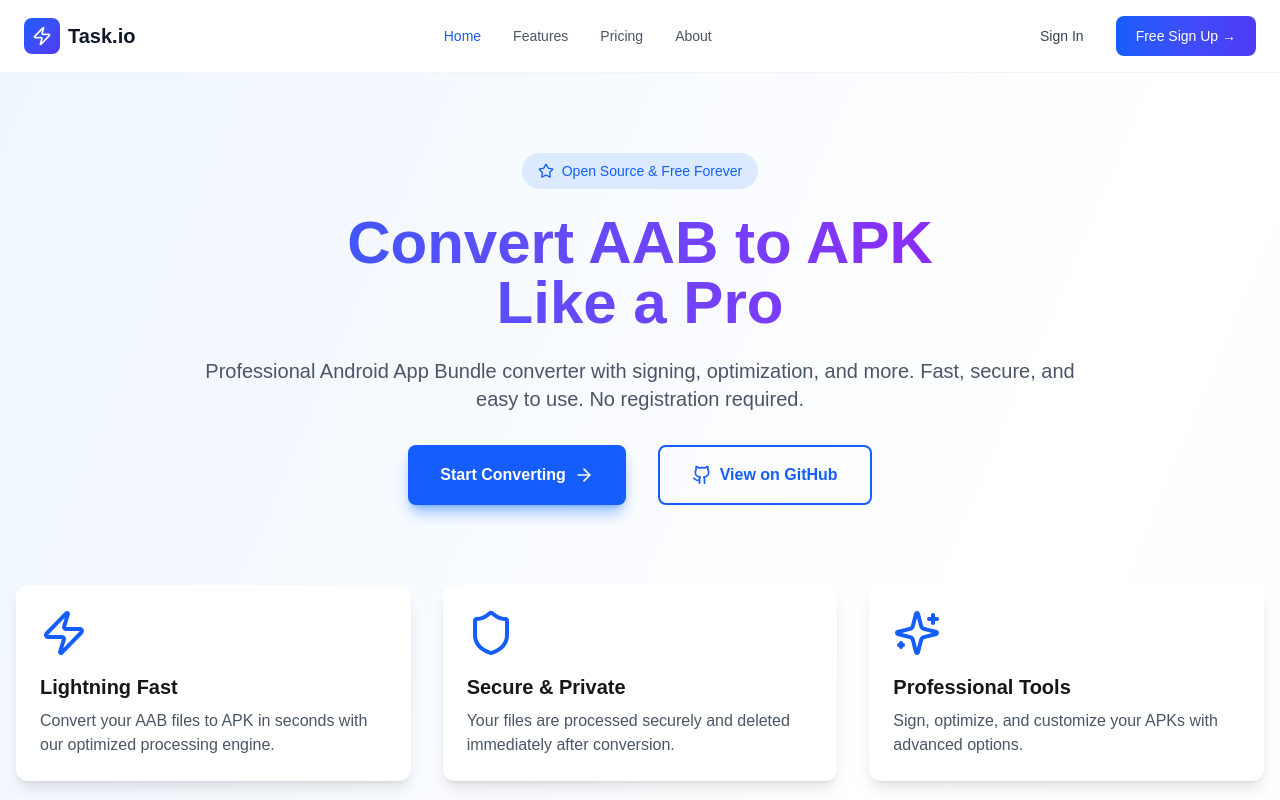
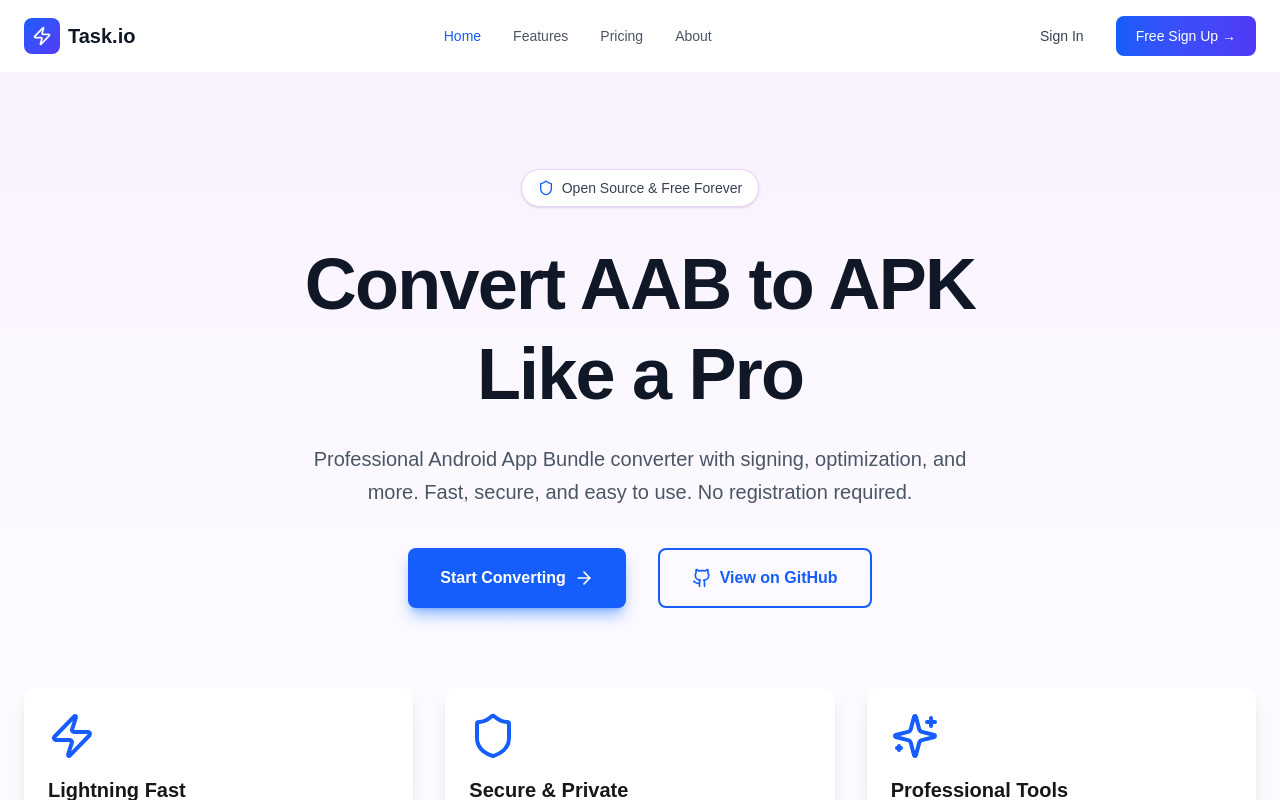
Before and after one commit to leandre000/android-apk-blt, a Next.js app in the folder aab2apk-web/: page / in a window 1280 px wide. Shown: the top 800 px of the page. Built offline with nearby package versions, Linux system fonts and the light colour scheme.

Commit message:
redesigned the home page

```diff
--- a/aab2apk-web/src/app/page.tsx
+++ b/aab2apk-web/src/app/page.tsx
@@ -5,28 +5,33 @@ import Footer from '@/components/Footer'
 
 export default function Home() {
   return (
-    <div className="min-h-screen flex flex-col bg-gradient-to-br from-blue-50 via-white to-purple-50 dark:from-gray-900 dark:via-gray-800 dark:to-gray-900">
+    <div className="min-h-screen flex flex-col bg-gradient-to-b from-purple-50 via-white to-white relative overflow-hidden">
+      {/* Background decorative elements */}
+      <div className="absolute inset-0 overflow-hidden pointer-events-none">
+        <div className="absolute top-0 left-0 w-full h-96 bg-gradient-to-b from-purple-100/40 to-transparent"></div>
+      </div>
+
       <Navigation />
 
-      <main className="flex-1 container mx-auto px-4 py-12 sm:py-20">
+      <main className="flex-1 container mx-auto px-6 py-16 sm:py-24 relative z-10">
         <div className="text-center max-w-4xl mx-auto">
-          <div className="inline-flex items-center space-x-2 bg-blue-100 dark:bg-blue-900/30 px-4 py-2 rounded-full mb-6">
-            <Star className="h-4 w-4 text-blue-600 dark:text-blue-400" />
-            <span className="text-sm font-medium text-blue-600 dark:text-blue-400">Open Source & Free Forever</span>
+          <div className="inline-flex items-center space-x-2 bg-white px-4 py-2 rounded-full mb-8 shadow-sm border border-purple-200">
+            <Shield className="h-4 w-4 text-blue-600" />
+            <span className="text-sm font-medium text-gray-700">Open Source & Free Forever</span>
           </div>
 
-          <h1 className="text-4xl sm:text-6xl font-bold mb-6 bg-gradient-to-r from-blue-600 to-purple-600 bg-clip-text text-transparent">
+          <h1 className="text-5xl sm:text-6xl lg:text-7xl font-bold mb-6 text-gray-900 leading-tight tracking-tight">
             Convert AAB to APK
             <br />
             Like a Pro
           </h1>
 
-          <p className="text-lg sm:text-xl text-gray-600 dark:text-gray-300 mb-8">
+          <p className="text-lg sm:text-xl text-gray-600 mb-10 max-w-2xl mx-auto leading-relaxed">
             Professional Android App Bundle converter with signing, optimization, and more.
             Fast, secure, and easy to use. No registration required.
           </p>
 
-          <div className="flex justify-center space-x-4 flex-wrap gap-4">
+          <div className="flex justify-center space-x-4 flex-wrap gap-4 mb-20">
             <Link
               href="/converter"
               className="px-6 sm:px-8 py-3 sm:py-4 bg-blue-600 text-white rounded-lg font-semibold hover:bg-blue-700 flex items-center space-x-2 dark:bg-blue-500 dark:hover:bg-blue-600 shadow-lg shadow-blue-500/50 transition-all"
```
